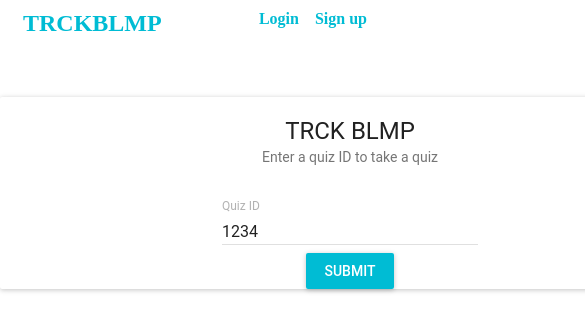
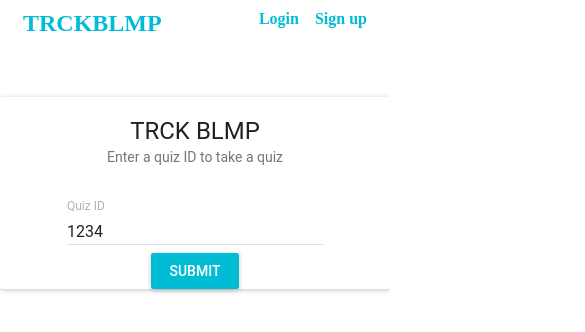
Before and after one commit to calebmaughan/QuizSite, a React (Create React App) app in the folder client/: page / in a window 390 px wide. Shown: the top 332 px of the page, 585 px wide, since content can reach past the window. Built offline with nearby package versions, Linux system fonts and the light colour scheme; what react-tap-event-plugin would draw is missing.

Commit message:
This is a way to make the mobile easier. It detects size and such. apparently it is that easy

```diff
--- a/client/src/static/css/style.css
+++ b/client/src/static/css/style.css
@@ -68,3 +68,12 @@ a:hover {
 .answer{
   margin: 5px;
 }
+
+@media only screen and (max-width: 768px) {
+    /* For mobile phones: */
+    .container {
+      margin: 0 auto;
+      text-align: center;
+      width: 100%;
+    }
+}
```
